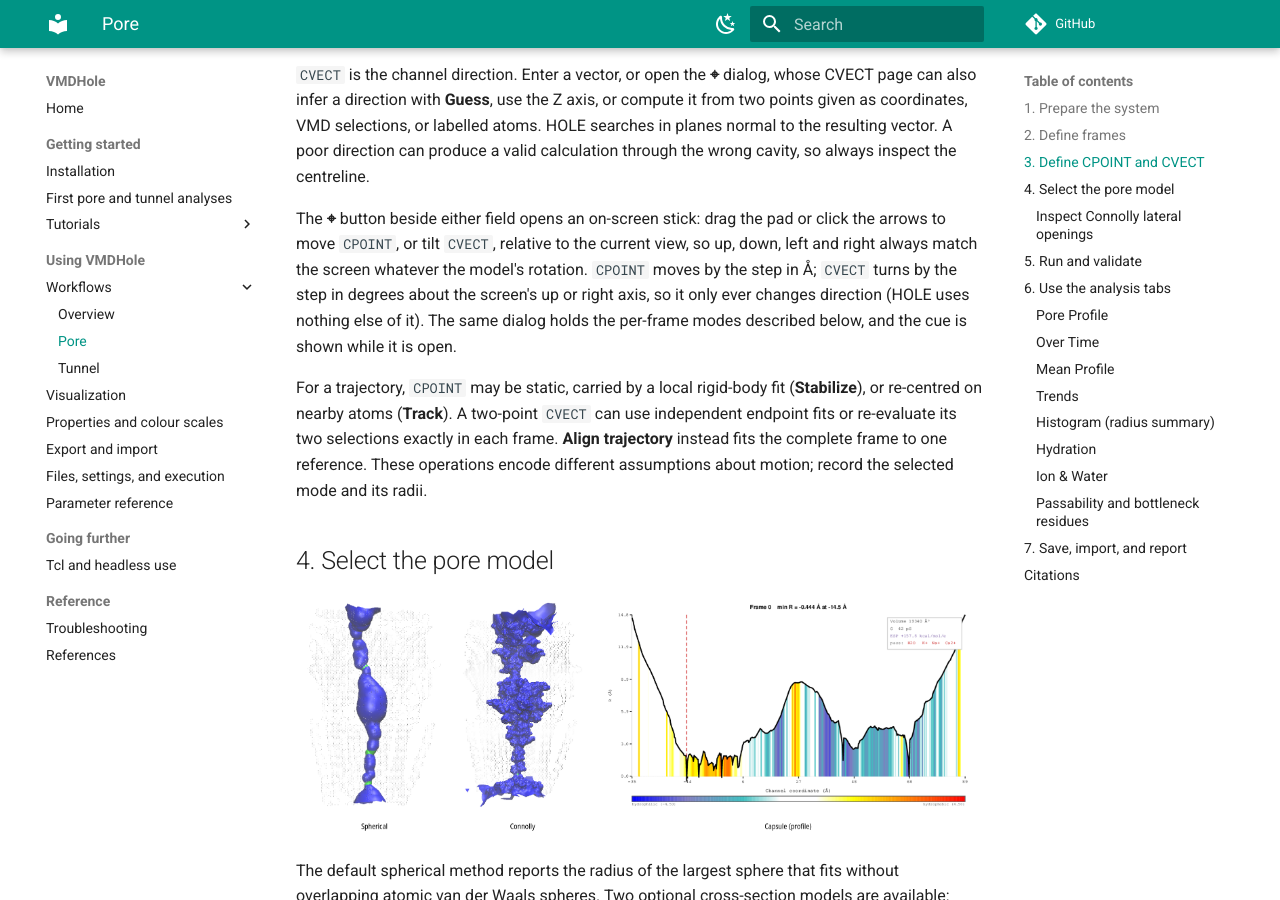
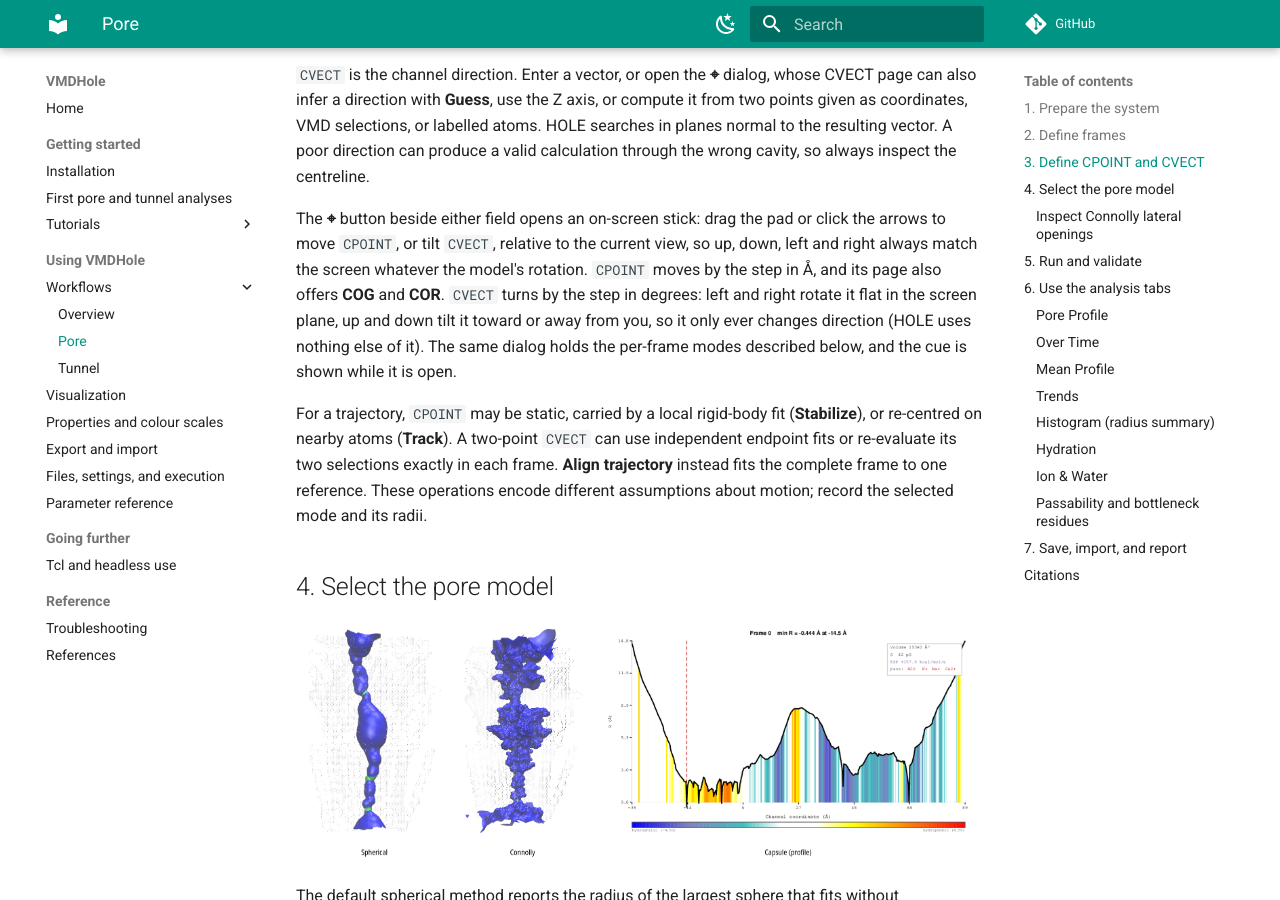
Before and after one commit to aminkvh/VMDHole, an MkDocs documentation site: the page built from docs/pore-mode.md, in a window 1280 px wide and 900 px high, scrolled down 1245 px. Built offline with MkDocs 1.6.1 and Material for MkDocs 9.7.7, drawn with Linux system fonts in a browser that asks for light colours; comment, search, counter and statistics services are not loaded.

Commit message:
feat: stick pages carry COG/COR; CVECT left/right rotate flat in the screen plane

```diff
--- a/docs/pore-mode.md
+++ b/docs/pore-mode.md
@@ -49,10 +49,12 @@ calculation through the wrong cavity, so always inspect the centreline.
 The **⌖** button beside either field opens an on-screen stick: drag the pad or
 click the arrows to move `CPOINT`, or tilt `CVECT`, relative to the current
 view, so up, down, left and right always match the screen whatever the model's
-rotation. `CPOINT` moves by the step in Å; `CVECT` turns by the step in degrees
-about the screen's up or right axis, so it only ever changes direction (HOLE
-uses nothing else of it). The same dialog holds the per-frame modes described
-below, and the cue is shown while it is open.
+rotation. `CPOINT` moves by the step in Å, and its page also offers **COG**
+and **COR**. `CVECT` turns by the step in degrees: left and right rotate it
+flat in the screen plane, up and down tilt it toward or away from you, so it
+only ever changes direction (HOLE uses nothing else of it). The same dialog
+holds the per-frame modes described below, and the cue is shown while it is
+open.
 
 For a trajectory, `CPOINT` may be static, carried by a local rigid-body fit
 (**Stabilize**), or re-centred on nearby atoms (**Track**). A two-point `CVECT`
```
Also changed, not shown: 1 other file.
